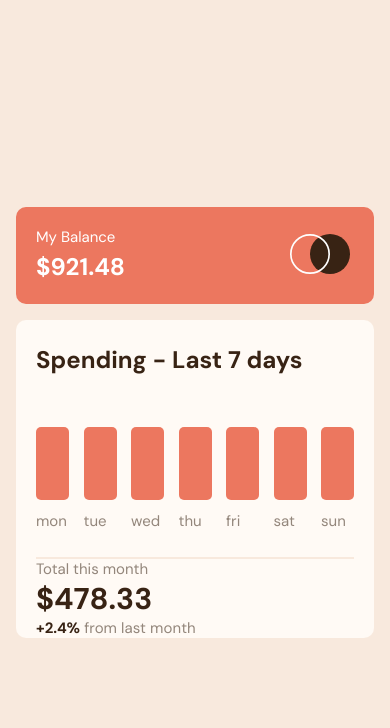
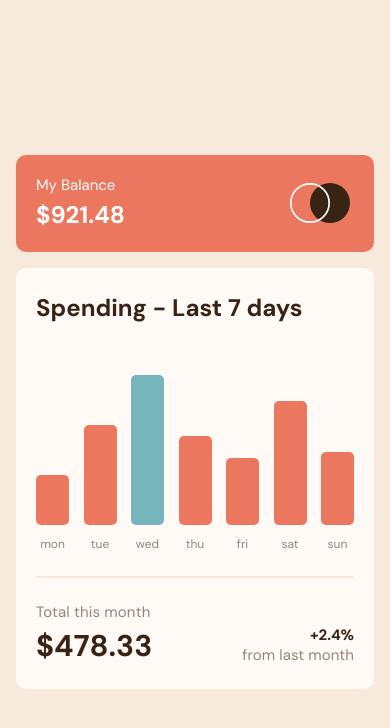
Before and after one commit to eurus1108/expenses-chart-component, a plain HTML site: page index.html in a window 390 px wide. Drawn offline with Linux system fonts and the light colour scheme.

Commit message:
mobile styling

```diff
--- a/index.html
+++ b/index.html
@@ -26,31 +26,31 @@
                 <h1>Spending - Last 7 days</h1>
                 <div class="card__graph-data">
                   <div class="card__graph-bar-container">
-                    <div class="card__graph-bar"></div>
+                    <div class="card__graph-bar" data-bar=""></div>
                     <p class="card__day" data-day=""></p>
                   </div>
                   <div class="card__graph-bar-container">
-                    <div class="card__graph-bar"></div>
+                    <div class="card__graph-bar" data-bar=""></div>
                     <p class="card__day" data-day=""></p>
                   </div>
                   <div class="card__graph-bar-container">
-                    <div class="card__graph-bar"></div>
+                    <div class="card__graph-bar" data-bar=""></div>
                     <p class="card__day" data-day=""></p>
                   </div>
                   <div class="card__graph-bar-container">
-                    <div class="card__graph-bar"></div>
+                    <div class="card__graph-bar" data-bar=""></div>
                     <p class="card__day" data-day=""></p>
                   </div>
                   <div class="card__graph-bar-container">
-                    <div class="card__graph-bar"></div>
+                    <div class="card__graph-bar" data-bar=""></div>
                     <p class="card__day" data-day=""></p>
                   </div>
                   <div class="card__graph-bar-container">
-                    <div class="card__graph-bar"></div>
+                    <div class="card__graph-bar" data-bar=""></div>
                     <p class="card__day" data-day=""></p>
                   </div>
                   <div class="card__graph-bar-container">
-                    <div class="card__graph-bar"></div>
+                    <div class="card__graph-bar" data-bar=""></div>
                     <p class="card__day" data-day=""></p>
                   </div>
                 </div>
--- a/scss/base/_typography.scss
+++ b/scss/base/_typography.scss
@@ -38,6 +38,10 @@ h2 {
   font-size: var(--font-size-300);
 }
 
+.card__day {
+  font-size: var(--font-size-100);
+}
+
 .card__monthly-total .account-total {
   font-size: var(--font-size-400);
 }
@@ -51,3 +55,7 @@ h2 {
 .card__monthly-increase .label {
   @include letter-spacing(0.5);
 }
+
+.card__monthly-total h2 {
+  @include letter-spacing(1);
+}
--- a/scss/components/_card-graph.scss
+++ b/scss/components/_card-graph.scss
@@ -17,7 +17,8 @@
   border-radius: 1rem;
 }
 
-.card__account-overview h2 {
+.card__account-overview h2,
+.card__monthly-total h2 {
   margin-bottom: 0.4rem;
 }
 
@@ -35,7 +36,7 @@
 }
 
 .card__graph-overview {
-  padding: 2.4rem 0 2.6rem;
+  padding: 2.4rem 0;
   border-bottom: 0.2rem solid $color-background-default;
 }
 
@@ -45,10 +46,16 @@
   }
 }
 
-.card__graph-data {
+.card__graph-data,
+.card__data-overview {
   display: flex;
-  align-items: baseline;
+  align-items: flex-end;
   justify-content: space-between;
+}
+
+.card__graph-bar-container {
+  text-align: center;
+  cursor: pointer;
 }
 
 .card__graph-bar {
@@ -60,36 +67,41 @@
   border-radius: 0.5rem;
 }
 
-$height: (
-  mon: 5rem,
-  tue: 10rem,
-  wed: 15rem,
-  thu: 8.9rem,
-  fri: 6.7rem,
-  sat: 12.4rem,
-  sun: 7.3rem,
-);
-
-// @for $i from 1 through 7 {
-//   @each $day, $val in $height {
-//     .card__graph-bar:nth-child(#{$i}) {
-//       height: #{$val};
-//     }
-//   }
-// }
-
-@each $day, $val in $height {
-  @for $i from 1 through 7 {
-    .card__graph-bar:nth-child(#{$i}) {
-      height: #{$val};
-    }
-  }
+.card__graph-bar-container:nth-child(1) .card__graph-bar {
+  height: 5rem;
 }
 
-// @for $i from 1 through 7 {
-//   .card__graph-bar:nth-child(#{$i}) {
-//     @each $day, $val in $height {
-//       height: #{$val};
-//     }
-//   }
-// }
+.card__graph-bar-container:nth-child(2) .card__graph-bar {
+  height: 10rem;
+}
+
+.card__graph-bar-container:nth-child(3) .card__graph-bar {
+  height: 15rem;
+  background-color: $color-background-secondary;
+}
+
+.card__graph-bar-container:nth-child(4) .card__graph-bar {
+  height: 8.9rem;
+}
+
+.card__graph-bar-container:nth-child(5) .card__graph-bar {
+  height: 6.7rem;
+}
+
+.card__graph-bar-container:nth-child(6) .card__graph-bar {
+  height: 12.4rem;
+}
+
+.card__graph-bar-container:nth-child(7) .card__graph-bar {
+  height: 7.3rem;
+}
+
+.card__data-overview {
+  padding: 2.4rem 0;
+}
+
+.card__monthly-increase .percent,
+.card__monthly-increase .label {
+  display: block;
+  text-align: right;
+}
```
Also changed, not shown: style.min.css, 1 other file.
